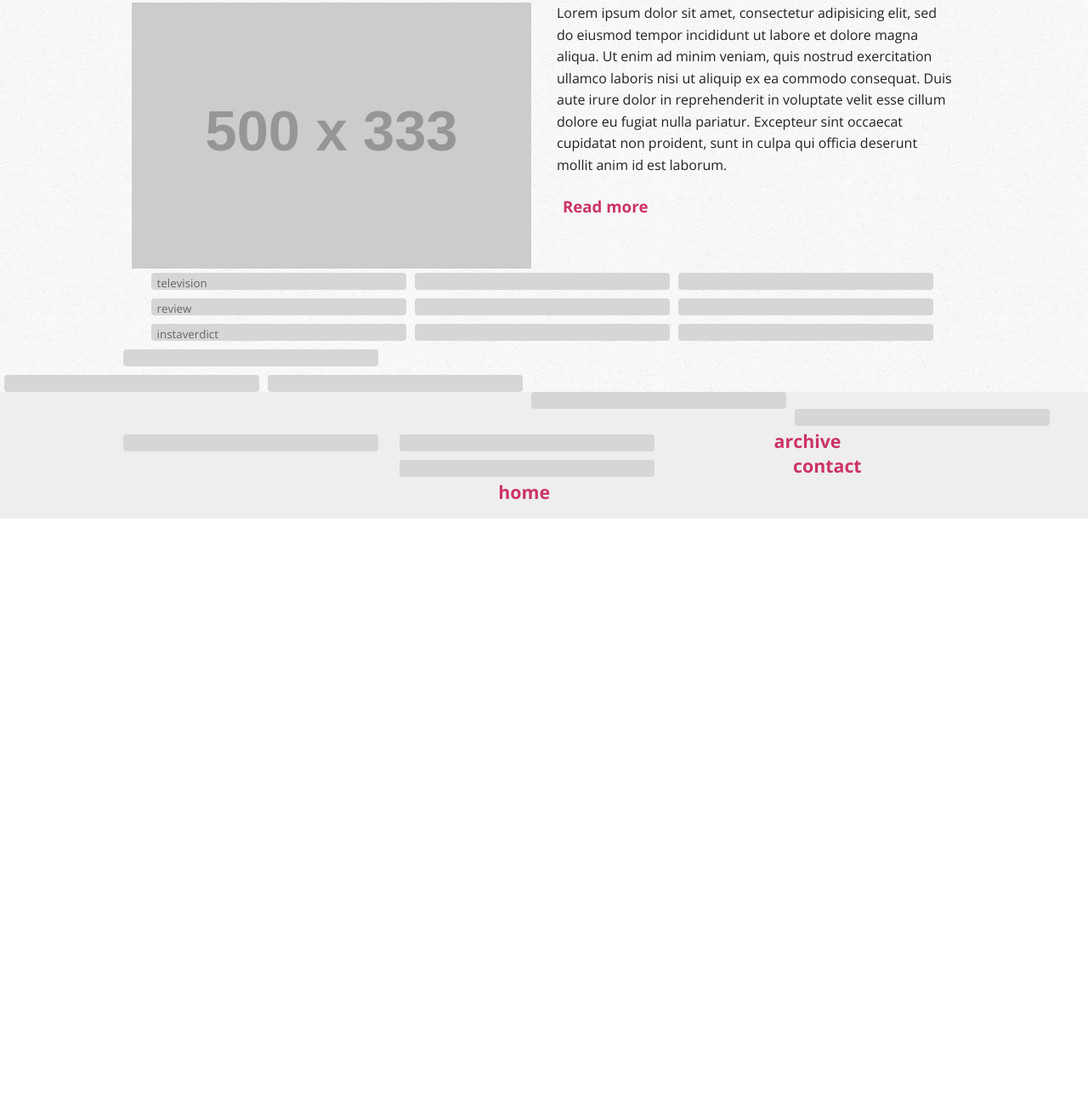
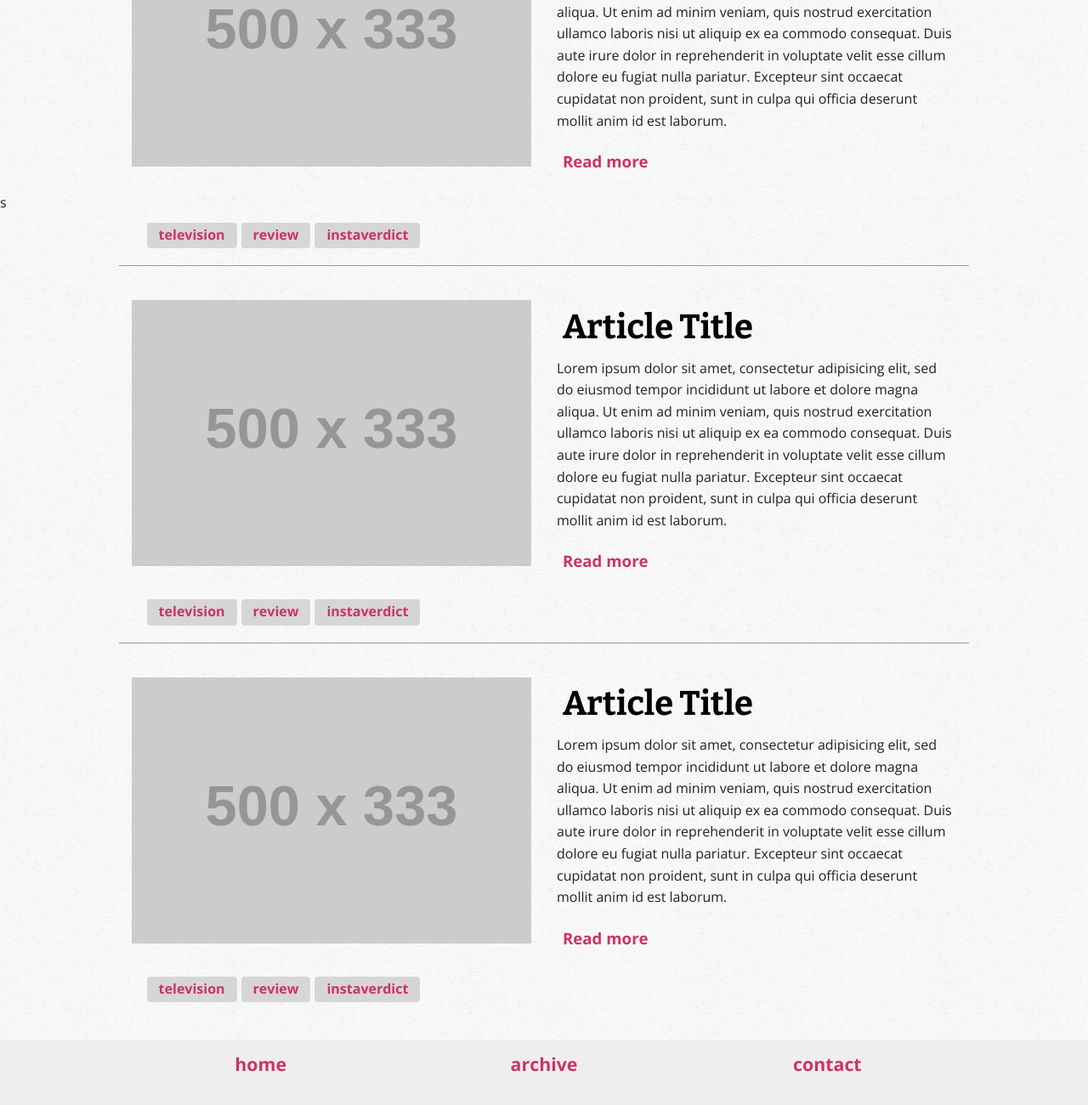
Before and after one commit to kejenga/ga, a plain HTML site: page final project/using_fw/index.html in a window 1280 px wide. Shown: the part 892-2192 px from the top of the page at 85% size. Before the commit the page ends 1502 px from the top, so only its background shows below. Drawn offline with nearby package versions, Linux system fonts and the light colour scheme; placeholder pictures from the web are drawn by us.

Commit message:
Final project using framework
Need to include a row-within-a-row for article icon
Need to add social media bar at bottom - pull from final project starter

```diff
--- a/final project/using_fw/css/style.css
+++ b/final project/using_fw/css/style.css
@@ -14,11 +14,10 @@ h1, h2, h3 {
 h1 {
 	font-size: 110pt;
 	text-align: center;
-	margin: 60px 0;
 }
 
 h2 {
-	font-size: 35pt;
+	font-size: 30pt;
 }
 
 h3 {
@@ -33,16 +32,13 @@ nav {
 	margin: 5px 0;
 }
 
-a {
+a,
+a:hover {
 	color: #000;
 	width: 300px;
 	height: 20px;
 	padding: 2px;
 	margin: 5px;
-}
-
-a:hover {
-	color: #000;
 }
 
 .navlink {
@@ -56,9 +52,9 @@ a.navlink:hover {
 }
 
 #banner {
-	/*width: 100%;*/
-	padding: 0;
+	padding: 0 0 20px 0;
 	margin-right: 0;
+	margin-bottom: 25px;
 	display: block;
 }
 
@@ -88,9 +84,25 @@ a.permalink:hover {
 	font-size: 14pt;
 }
 
+h2 a.permalink,
+h2 a.permalink:visited,
+h2 a.permalink:hover {
+	font-weight: bold;
+	font-size: 30pt;
+}
+
+h2 a.permalink,
+h2 a.permalink:visited {
+	color: #000;
+}
+
+h2 a.permalink:hover {
+	color: #cc3366;
+}
+
 ul {
 	list-style: none;
-	padding-bottom: 10px;
+	padding: 10px 0;
 }
 
 .tags {
@@ -102,6 +114,29 @@ ul {
 	border-radius: 4px;
 	color: #666;
 	margin-right: 5px;
-	font-size: 10pt;
-	font-weight: 400;
+	font-size: 12pt;
+	font-weight: bold;
 }
+
+.tags a {
+	color: #cc3366;
+}
+
+.tags a:hover {
+	color: #555;
+}
+
+section {
+	margin: 0 0 20px 0;
+}
+
+.article {
+	padding-top: 20px;
+	margin-bottom: 20px;
+}
+
+.divider {
+	border-bottom: solid 1.5px #999;
+	padding-bottom: 20px;
+	margin-bottom: 20px;
+}
--- a/final project/using_fw/index.html
+++ b/final project/using_fw/index.html
@@ -52,7 +52,7 @@
 		</div>
 	</div>
 
-	<div class="row">
+	<div class="row divider">
 		<div class="small-4 columns">
           	<container class="recent">
             	<img src="http://placehold.it/320x300">
@@ -74,17 +74,17 @@
 	</div>
 	</section>
 
-<p>&nbsp;</p>
-<p>&nbsp;</p>
-<p>&nbsp;</p>
-
 	<section id="content">
-		<div class="row">
+		<div class="article">
+			<div class="row">
 			<div class="small-6 columns">
 				<img src="http://placehold.it/500x333">
 			</div>
 
+<!-- NEED A ROW INSIDE A ROW SO THAT ARTICLE ICON CAN BE USED -->
+
 			<div class="small-6 columns">
+				<h2><a href="#" class="permalink">Article Title</a></h2>
 				<p>Lorem ipsum dolor sit amet, consectetur adipisicing elit, sed do eiusmod
 				tempor incididunt ut labore et dolore magna aliqua. Ut enim ad minim veniam,
 				quis nostrud exercitation ullamco laboris nisi ut aliquip ex ea commodo
@@ -93,15 +93,74 @@
 				proident, sunt in culpa qui officia deserunt mollit anim id est laborum.</p>
 				<p><a href="#" class="permalink">Read more</a></p>
 			</div>
+			</div>
+s
+			<div class="row divider">
+				<div class="small-12 columns">
+					<ul>
+						<li class="tags"><a href="#">television</a></li>
+						<li class="tags"><a href="#">review</a></li>
+						<li class="tags"><a href="#">instaverdict</a></li>
+					</ul>
+				</div>
+			</div>
 		</div>
 
-		<div class="row">
-			<div class="small-12 columns">
-				<ul>
-					<li><a href="#" class="tags">television</li>
-					<li><a href="#" class="tags">review</li>
-					<li><a href="#" class="tags">instaverdict</li>
-				</ul>
+		<div class="article">
+			<div class="row">
+				<div class="small-6 columns">
+					<img src="http://placehold.it/500x333">
+				</div>
+
+				<div class="small-6 columns">
+					<h2><a href="#" class="permalink">Article Title</a></h2>
+					<p>Lorem ipsum dolor sit amet, consectetur adipisicing elit, sed do eiusmod
+					tempor incididunt ut labore et dolore magna aliqua. Ut enim ad minim veniam,
+					quis nostrud exercitation ullamco laboris nisi ut aliquip ex ea commodo
+					consequat. Duis aute irure dolor in reprehenderit in voluptate velit esse
+					cillum dolore eu fugiat nulla pariatur. Excepteur sint occaecat cupidatat non
+					proident, sunt in culpa qui officia deserunt mollit anim id est laborum.</p>
+					<p><a href="#" class="permalink">Read more</a></p>
+				</div>
+			</div>
+
+			<div class="row divider">
+				<div class="small-12 columns">
+					<ul>
+						<li class="tags"><a href="#">television</a></li>
+						<li class="tags"><a href="#">review</a></li>
+						<li class="tags"><a href="#">instaverdict</a></li>
+					</ul>
+				</div>
+			</div>
+		</div>
+
+		<div class="article">
+			<div class="row">
+				<div class="small-6 columns">
+					<img src="http://placehold.it/500x333">
+				</div>
+
+				<div class="small-6 columns">
+					<h2><a href="#" class="permalink">Article Title</a></h2>
+					<p>Lorem ipsum dolor sit amet, consectetur adipisicing elit, sed do eiusmod
+					tempor incididunt ut labore et dolore magna aliqua. Ut enim ad minim veniam,
+					quis nostrud exercitation ullamco laboris nisi ut aliquip ex ea commodo
+					consequat. Duis aute irure dolor in reprehenderit in voluptate velit esse
+					cillum dolore eu fugiat nulla pariatur. Excepteur sint occaecat cupidatat non
+					proident, sunt in culpa qui officia deserunt mollit anim id est laborum.</p>
+					<p><a href="#" class="permalink">Read more</a></p>
+				</div>
+			</div>
+
+			<div class="row">
+				<div class="small-12 columns">
+					<ul>
+						<li class="tags"><a href="#">television</a></li>
+						<li class="tags"><a href="#">review</a></li>
+						<li class="tags"><a href="#">instaverdict</a></li>
+					</ul>
+				</div>
 			</div>
 		</div>
 	</section>
```
Also changed, not shown: final project/using_fw/permalink.html (added, +112 -0 lines).
